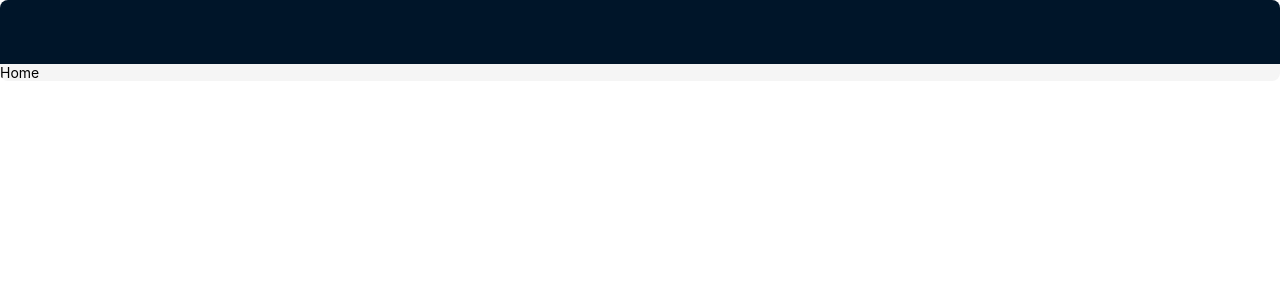
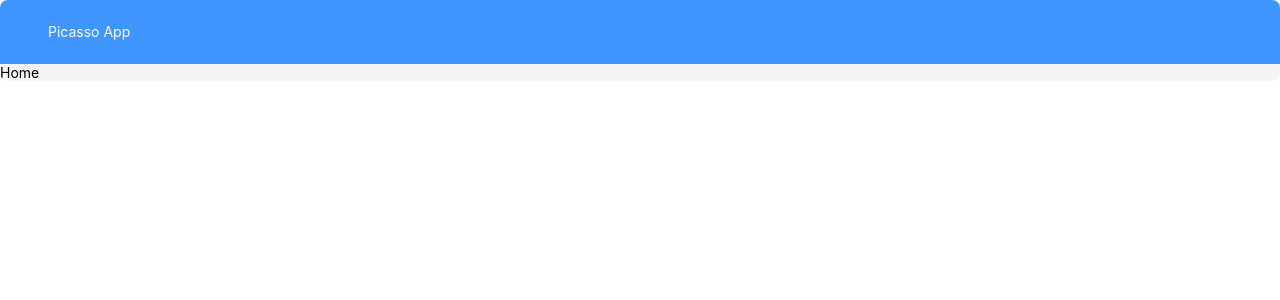
Before and after one commit to helga-umrikh/Picasso_App, a React (Create React App) app: page / in a window 1280 px wide. Shown: the top 300 px of the page. Built offline with nearby package versions, Linux system fonts and the light colour scheme.

Commit message:
feat: add header

```diff
--- a/src/widgets/ui/Header/HeaderComponent.tsx
+++ b/src/widgets/ui/Header/HeaderComponent.tsx
@@ -1,14 +1,17 @@
 import React from 'react'
-import {  Layout  } from 'antd';
-const { Header } = Layout;
+import { Layout } from 'antd'
+const { Header } = Layout
 
+const headerStyle = {
+  color: '#fff',
+  height: 64,
+  paddingInline: 48,
+  lineHeight: '64px',
+  backgroundColor: '#4096ff',
+};
 
 const HeaderComponent = () => {
-  return (
-    <Header>
-
-    </Header>
-  )
+    return <Header style={headerStyle}>Picasso App</Header>
 }
 
 export default HeaderComponent
```
